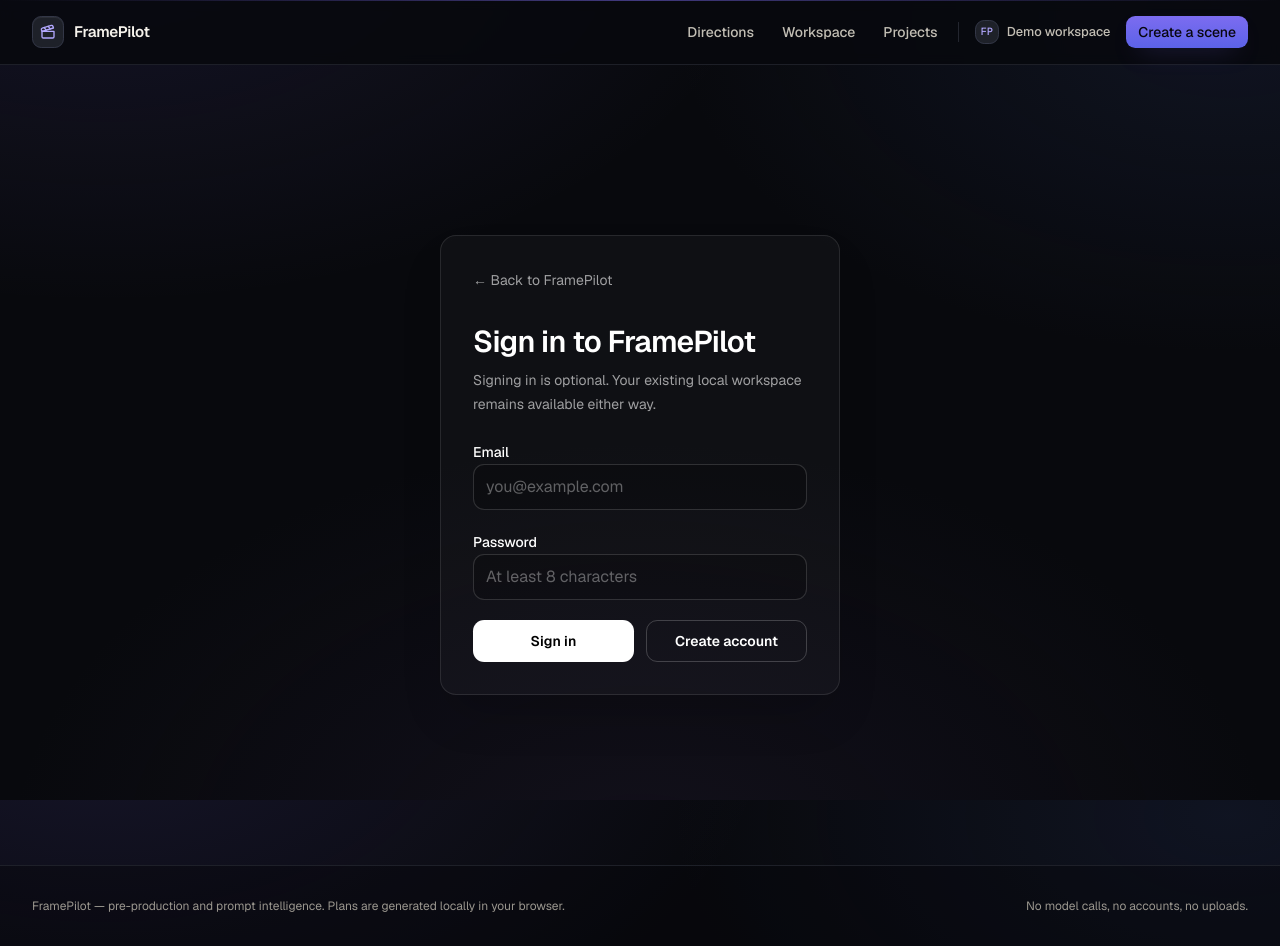
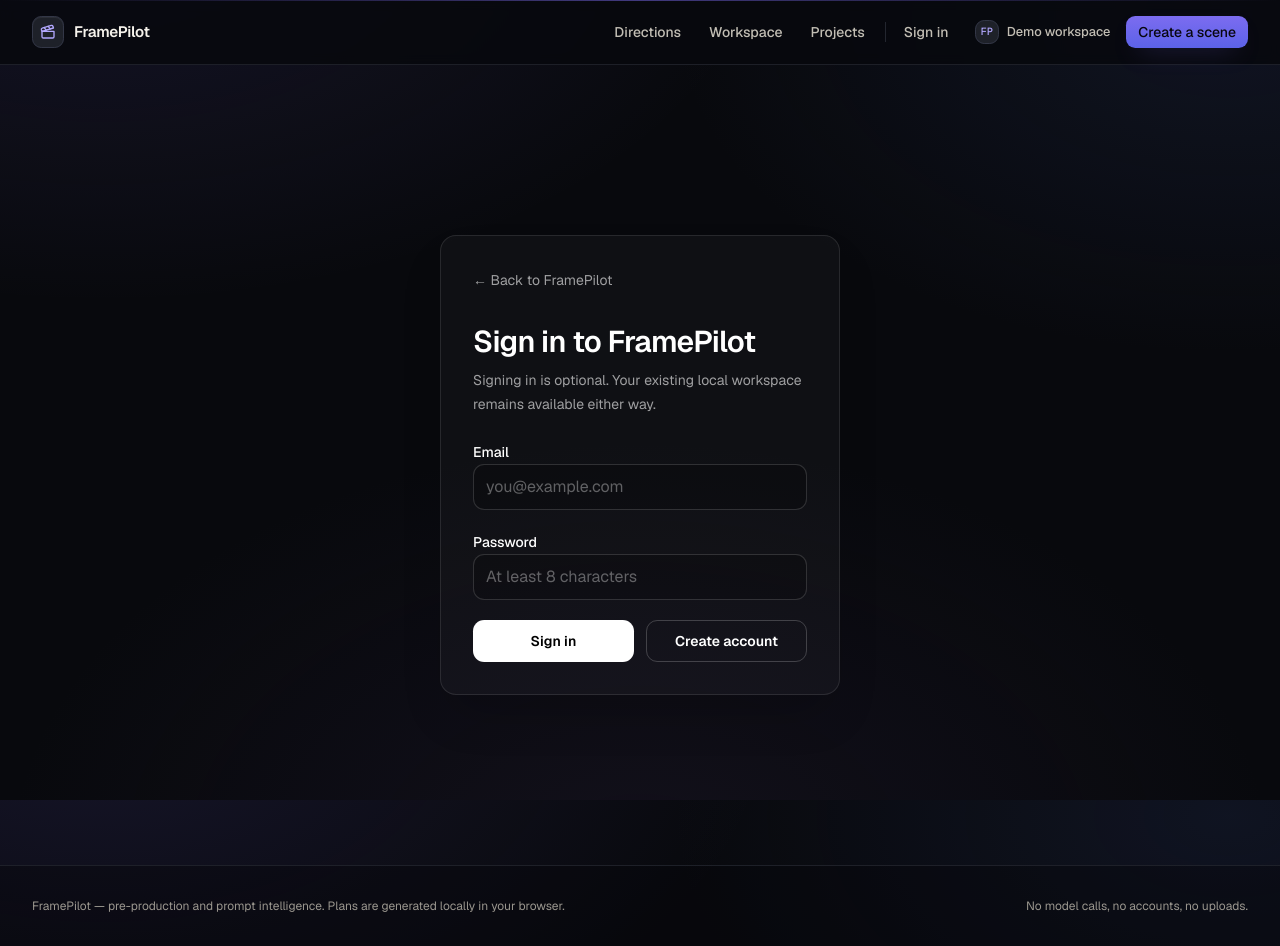
Before and after one commit to helloworld-778/framepilot, a Next.js app: page /sign-in in a window 1280 px wide. Built offline with nearby package versions, Linux system fonts and the light colour scheme; no server answers.

Commit message:
feat(auth): show session state and sign out in header

```diff
--- a/components/shared/site-header.tsx
+++ b/components/shared/site-header.tsx
@@ -1,4 +1,4 @@
-import { Clapperboard } from "lucide-react";
+import { Clapperboard, LogOut } from "lucide-react";
 import Link from "next/link";
 
 import { DemoWorkspaceMenu } from "@/components/shared/demo-workspace-menu";
@@ -10,8 +10,15 @@
 } from "@/components/shared/workspace-nav-link";
 import { Button } from "@/components/ui/button";
 import { APP_NAME } from "@/lib/constants";
+import { signOut } from "@/app/sign-in/actions";
+import { createClient } from "@/lib/supabase/server-ssr";
 
-export function SiteHeader() {
+export async function SiteHeader() {
+  const supabase = await createClient();
+  const {
+    data: { user },
+  } = await supabase.auth.getUser();
+
   return (
     <header className="sticky top-0 z-40 border-b border-hairline/80 bg-canvas/85 backdrop-blur-[6px]">
       {/* Hairline light leak along the top edge. */}
@@ -44,6 +51,29 @@
 
           <span aria-hidden className="hidden h-5 w-px bg-hairline sm:block" />
 
+          {user ? (
+            <form action={signOut}>
+              <button
+                type="submit"
+                className="flex max-w-44 items-center gap-2 rounded-md px-2.5 py-2 text-sm font-medium text-ink-muted transition-colors hover:bg-surface-lifted hover:text-ink focus-visible:outline-2 focus-visible:outline-offset-4 focus-visible:outline-ring"
+                title={`Signed in as ${user.email ?? "user"}`}
+              >
+                <span className="max-w-28 truncate">
+                  {user.email ?? "Signed in"}
+                </span>
+                <LogOut aria-hidden className="size-4 shrink-0" />
+                <span className="sr-only">Sign out</span>
+              </button>
+            </form>
+          ) : (
+            <Link
+              href="/sign-in"
+              className="rounded-md px-2.5 py-2 text-sm font-medium text-ink-muted transition-colors hover:bg-surface-lifted hover:text-ink focus-visible:outline-2 focus-visible:outline-offset-4 focus-visible:outline-ring"
+            >
+              Sign in
+            </Link>
+          )}
+
           <DemoWorkspaceMenu />
 
           <MagneticCta>
```
